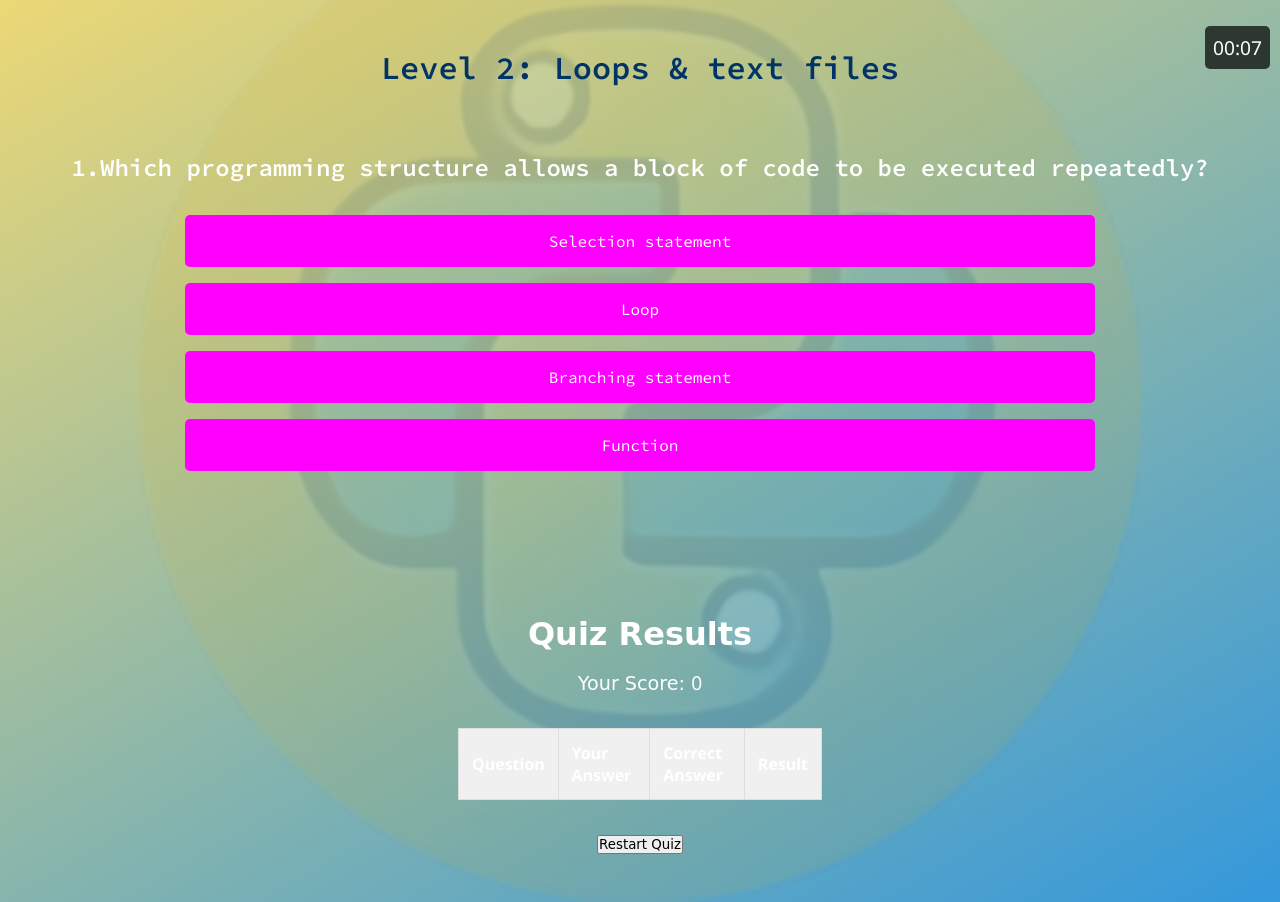
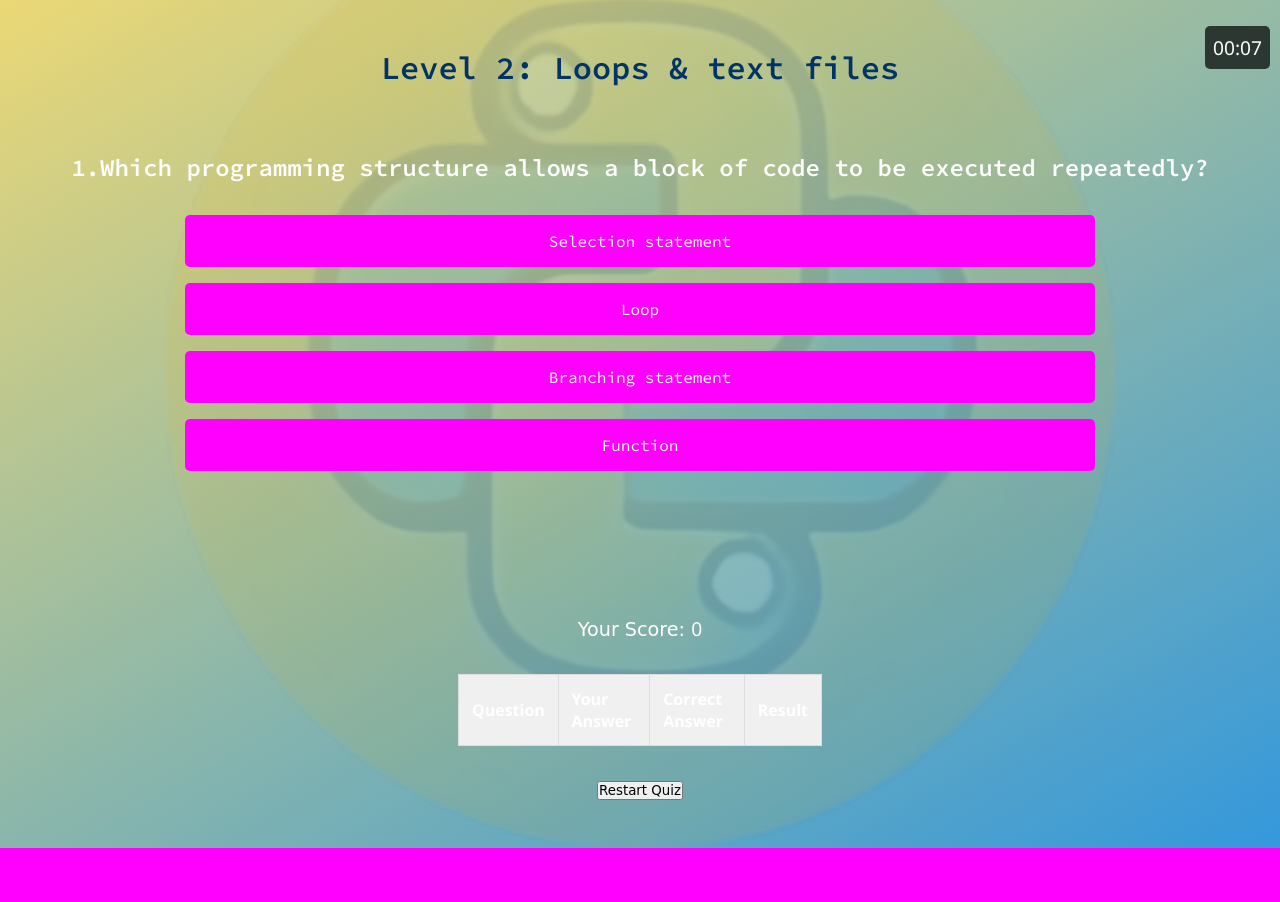
Before and after one commit to Marisa-Fu/CST-Project, a Flask app: page /level2 in a window 1280 px wide. Shown: the part 102-1004 px from the top of the page. After the commit the page ends 950 px from the top, so only its background shows below. Run offline with Flask 3, Linux system fonts and the light colour scheme; the visitor is signed in with stand-in values (Sample User, id 1); lists and menus that the app fills with data are empty; some web fonts are replaced.

Commit message:
Update LVL-2.html

```diff
--- a/templates/LVL-2.html
+++ b/templates/LVL-2.html
@@ -4,11 +4,7 @@
     <meta charset="UTF-8" />
     <meta name="viewport" content="width=device-width, initial-scale=1.0"/>
     <title>Python Basic Code</title>
-
-    <!-- Flask-correct static path -->
     <link rel="stylesheet" href="{{ url_for('static', filename='css/LVL-2.css') }}" />
-
-    <!-- Fonts -->
     <link rel="preconnect" href="https://fonts.googleapis.com">
     <link rel="preconnect" href="https://fonts.gstatic.com" crossorigin>
     <link href="https://fonts.googleapis.com/css2?family=Inter:wght@400;500;600;700&display=swap" rel="stylesheet">
@@ -22,8 +18,6 @@
             <img src="{{ url_for('static', filename='images/design_04112025.png') }}" alt="Pycode Logo" class="logo" />
             <span class="site-name">Pycode</span>
         </div>
-
-        <!-- Fix: image path must use Flask url_for -->
         <button class="image-button" onclick="openPopup()">
             <img src="{{ url_for('static', filename='images/RkiMyoycj.png') }}" alt="Custom Button" />
         </button>
@@ -43,11 +37,13 @@
         </div>
 
         <h1 id="quiz-title" class="special-gothic">Level 2: Loops & text files</h1>
+        <div id="question-container" class="mb-6 special-gothic">
+            <!-- Preguntas se cargarán aquí -->
+        </div>
 
-        <div id="question-container" class="mb-6 special-gothic"></div>
-
+        <!-- Sección para mostrar los resultados -->
         <div id="results-container" class="hidden mt-6">
-            <h2 class="text-xl font-semibold mb-4 text-center special-gothic">Quiz Results</h2>
+            <!-- Eliminamos el título "Quiz Results" -->
             <p class="text-lg text-center mb-4 special-gothic">Your Score: <span id="final-score">0</span></p>
             <table class="summary-table" id="results-summary">
                 <thead>
@@ -58,15 +54,17 @@
                         <th>Result</th>
                     </tr>
                 </thead>
-                <tbody></tbody>
+                <tbody>
+                </tbody>
             </table>
             <button id="restart-button" class="bg-green-500 hover:bg-green-600 text-white font-semibold py-2 px-4 rounded w-full transition duration-300 ease-in-out special-gothic">
                 Restart Quiz
             </button>
         </div>
 
-        <div id="message-container" class="text-red-500 text-center mt-4 special-gothic"></div>
-
+        <div id="message-container" class="text-red-500 text-center mt-4 special-gothic">
+            <!-- Mensajes se mostrarán aquí -->
+        </div>
         <div id="popup" class="popup-overlay">
             <div class="popup-content">
                 <span class="close-btn" onclick="closePopup()">&times;</span>
@@ -74,12 +72,10 @@
                 <p class="special-gothic">These are the lives and cash that you have.</p>
             </div>
         </div>
-
         <div id="countdown" class="special-gothic"></div>
-        <div id="question-timer"><span id="timer-seconds">08</span></div>
+        <div id="question-timer"> <span id="timer-seconds">08</span></div>
     </main>
 
-    <!-- JS should also be loaded via Flask -->
     <script src="{{ url_for('static', filename='js/LVL-2.js') }}"></script>
 </body>
 </html>
```
